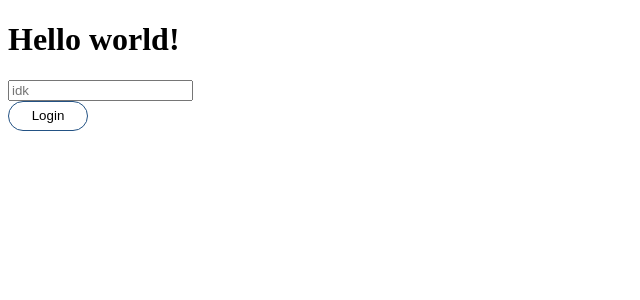
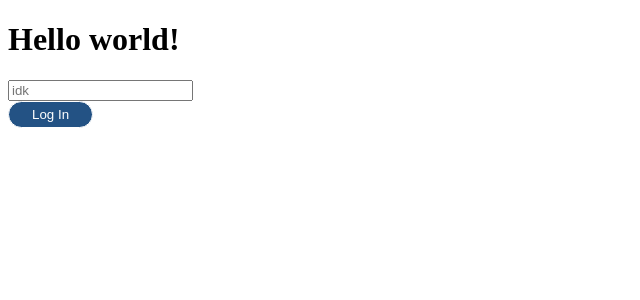
Before and after one commit to lionking0105/academix-learning-system-frontend, a React (Vite) app: page / in a window 1280 px wide. Shown: the top 300 px of the page, without its empty margins (0-640 px from the left). Built offline with nearby package versions, Linux system fonts and the light colour scheme.

Commit message:
Finish styling button component

```diff
--- a/src/Jodza.tsx
+++ b/src/Jodza.tsx
@@ -1,8 +1,5 @@
 import Button from "./components/UI/Button/Button";
 
-
 export default function Jodza() {
-  return (
-    <Button text="Login" type="submit"/>
-  )
+  return <Button text="Log In" type="submit" />;
 }
--- a/src/components/UI/Button/Button.scss
+++ b/src/components/UI/Button/Button.scss
@@ -1,22 +1,25 @@
 .btn {
-    background-color: #ffffff;
+    background-color: #235284;
     border: 1px solid;
-    border-color: #235284;
+    color: #fff;
     border-radius: 50px;
-    height: 30px;
+    padding: 5px 23px;
     position: relative;
-    width: 80px;
+    cursor: pointer;
+    transition: background-color 0.25s;
 }
+
+.btn:hover {
+  background-color: #3982B8;
+}
+
 .register {
-
   color: #235284;
   font-family: "Mulish-Bold", Helvetica;
   font-size: 18px;
   font-weight: 700;
-
   letter-spacing: 0;
   line-height: normal;
   position: absolute;
   text-align: center;
-
 }
--- a/src/components/UI/Input/Input.tsx
+++ b/src/components/UI/Input/Input.tsx
@@ -1,4 +1,5 @@
-interface Input {
+import "./Input.scss";
+interface InputProps {
   classes: string[];
   type: string;
   required?: boolean;
@@ -6,16 +7,16 @@ interface Input {
   options?: string[];
 }
 
-const Input: React.FC<Input> = ({
+const Input = ({
   classes,
   type,
   required,
   placeholder,
   options,
-}) => {
+}: InputProps) => {
   if (type === "select" && options && options.length > 0) {
     return (
-      <div className={classes.join(" ")}>
+      <div className={`${classes.join(" ")} input`}>
         <div className="rectangle-wrapper">
           <select required={required} placeholder={placeholder}>
             {options.map((option) => (
```
Also changed, not shown: src/components/UI/Button/Button.tsx (+6 -2 lines), src/components/UI/Input/Input.scss (added). Lines whose indentation alone changed are shown as unchanged.
